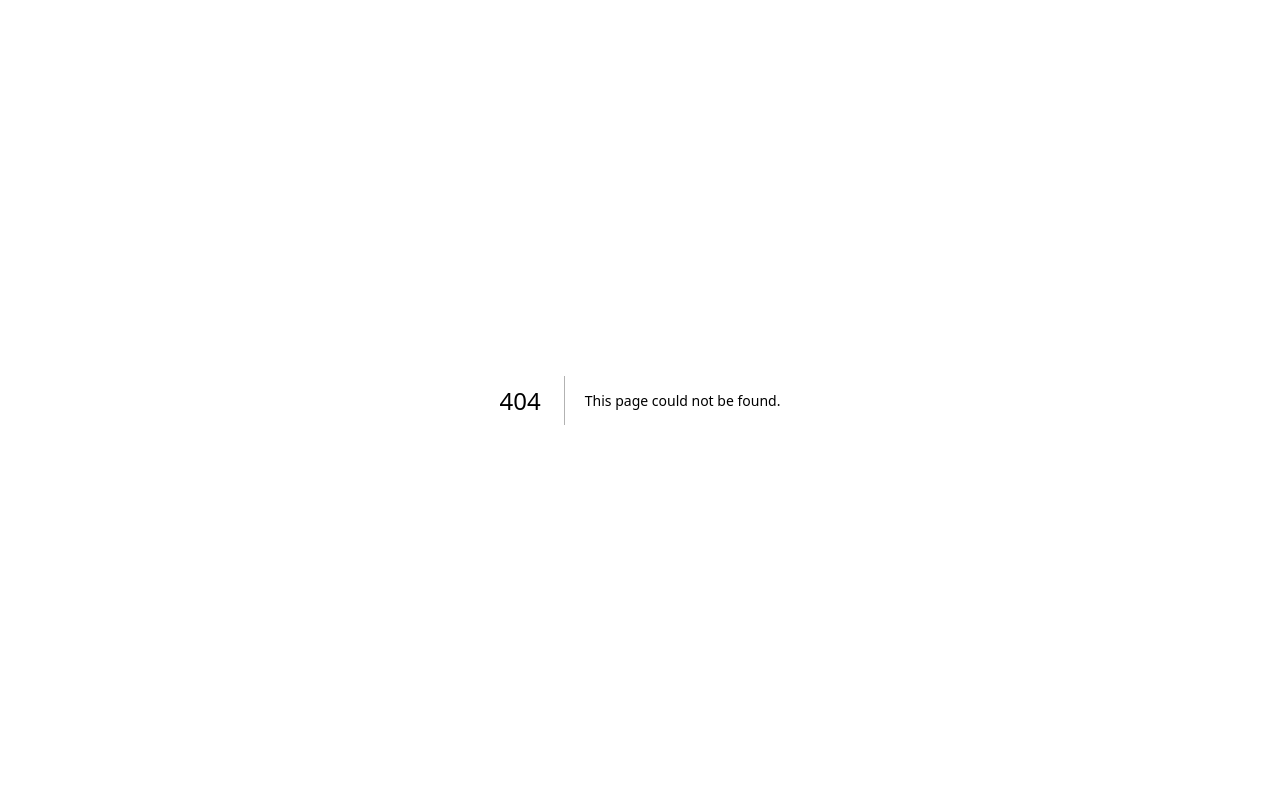
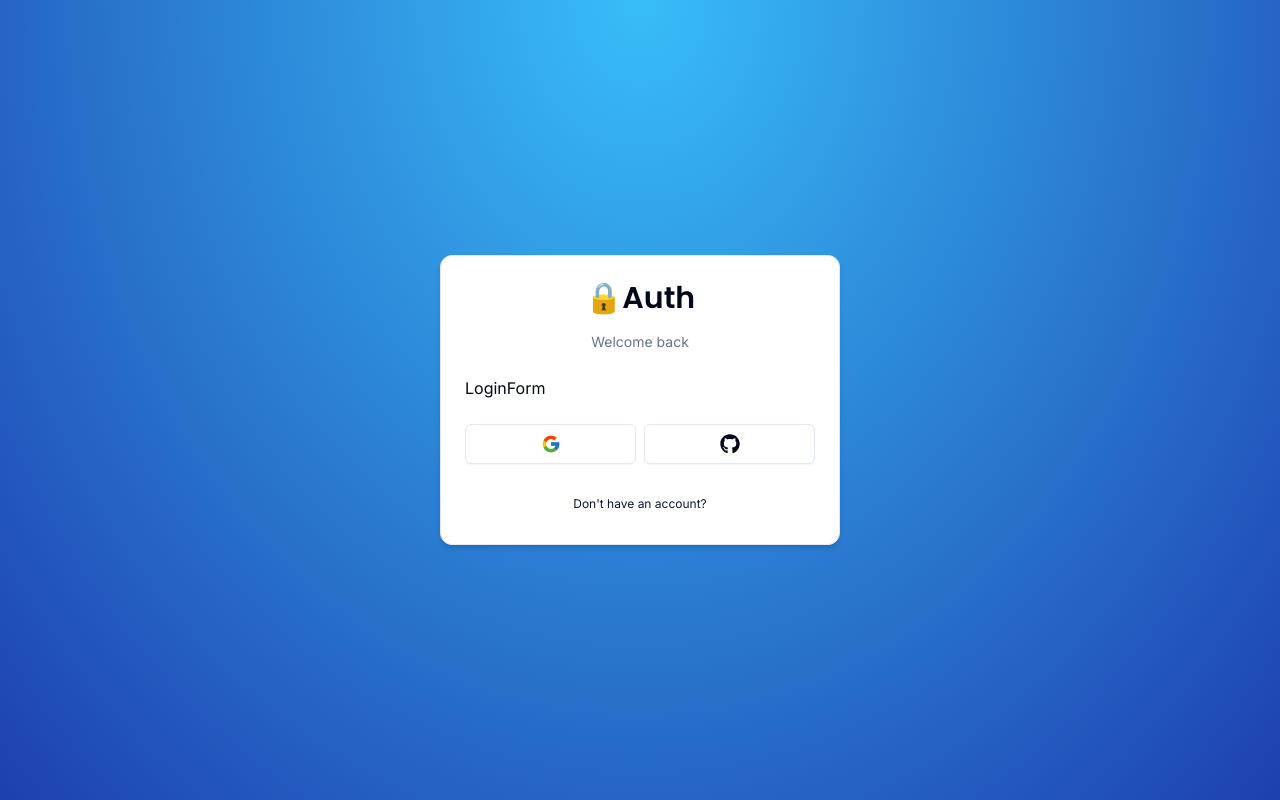
Before and after one commit to sougata-github/Next-Auth, a Next.js app: page /auth/login in a window 1280 px wide. Before the commit this address had no page. Built offline with nearby package versions, Linux system fonts and the light colour scheme.

Commit message:
add CardWrapper component.

```diff
--- /dev/null
+++ b/app/auth/layout.tsx
@@ -0,0 +1,9 @@
+const AuthLayout = ({ children }: { children: React.ReactNode }) => {
+  return (
+    <div className="h-full flex items-center justify-center bg-[radial-gradient(ellipse_at_top,var(--tw-gradient-stops))] from-sky-400 to-blue-800">
+      {children}
+    </div>
+  );
+};
+
+export default AuthLayout;
--- /dev/null
+++ b/app/auth/login/page.tsx
@@ -0,0 +1,7 @@
+import LoginForm from "@/components/auth/LoginForm";
+
+const Page = () => {
+  return <LoginForm />;
+};
+
+export default Page;
--- /dev/null
+++ b/components/auth/BackButton.tsx
@@ -0,0 +1,19 @@
+"use client";
+
+import Link from "next/link";
+import { Button } from "../ui/button";
+
+interface BackButtonProps {
+  label: string;
+  href: string;
+}
+
+const BackButton = ({ label, href }: BackButtonProps) => {
+  return (
+    <Button variant="link" className="font-normal w-full" size="sm" asChild>
+      <Link href={href}>{label}</Link>
+    </Button>
+  );
+};
+
+export default BackButton;
--- /dev/null
+++ b/components/auth/CardWrapper.tsx
@@ -0,0 +1,41 @@
+"use client";
+
+import { Card, CardContent, CardFooter, CardHeader } from "../ui/card";
+import BackButton from "./BackButton";
+import Header from "./Header";
+import Social from "./Social";
+
+interface CardWrapperProps {
+  children: React.ReactNode;
+  headerLabel: string;
+  backButtonLabel: string;
+  backButtonHref: string;
+  showSocial?: boolean;
+}
+
+const CardWrapper = ({
+  children,
+  headerLabel,
+  backButtonLabel,
+  backButtonHref,
+  showSocial,
+}: CardWrapperProps) => {
+  return (
+    <Card className="w-[400px] shadow-md">
+      <CardHeader>
+        <Header label={headerLabel} />
+      </CardHeader>
+      <CardContent>{children}</CardContent>
+      {showSocial && (
+        <CardFooter>
+          <Social />
+        </CardFooter>
+      )}
+      <CardFooter>
+        <BackButton href={backButtonHref} label={backButtonLabel} />
+      </CardFooter>
+    </Card>
+  );
+};
+
+export default CardWrapper;
--- /dev/null
+++ b/components/auth/Header.tsx
@@ -0,0 +1,23 @@
+import { cn } from "@/lib/utils";
+
+import { Poppins } from "next/font/google";
+
+const font = Poppins({
+  subsets: ["latin"],
+  weight: ["600"],
+});
+
+interface HeaderProps {
+  label: string;
+}
+
+const Header = ({ label }: HeaderProps) => {
+  return (
+    <div className="w-full flex flex-col gap-y-4 items-center justify-center">
+      <h1 className={cn("text-3xl font-semibold", font.className)}>🔒Auth</h1>
+      <p className="text-muted-foreground text-sm">{label}</p>
+    </div>
+  );
+};
+
+export default Header;
--- /dev/null
+++ b/components/auth/LoginForm.tsx
@@ -0,0 +1,16 @@
+import CardWrapper from "./CardWrapper";
+
+const LoginForm = () => {
+  return (
+    <CardWrapper
+      headerLabel="Welcome back"
+      backButtonLabel="Don't have an account?"
+      backButtonHref="/auth/register"
+      showSocial
+    >
+      LoginForm
+    </CardWrapper>
+  );
+};
+
+export default LoginForm;
--- /dev/null
+++ b/components/auth/Social.tsx
@@ -0,0 +1,21 @@
+"use client";
+
+import { FcGoogle } from "react-icons/fc";
+import { FaGithub } from "react-icons/fa6";
+
+import { Button } from "../ui/button";
+
+const Social = () => {
+  return (
+    <div className="flex items-center w-full gap-x-2">
+      <Button size="lg" className="w-full" variant="outline" onClick={() => {}}>
+        <FcGoogle className="h-5 w-5" />
+      </Button>
+      <Button size="lg" className="w-full" variant="outline" onClick={() => {}}>
+        <FaGithub className="h-5 w-5" />
+      </Button>
+    </div>
+  );
+};
+
+export default Social;
--- /dev/null
+++ b/components/ui/card.tsx
@@ -0,0 +1,76 @@
+import * as React from "react"
+
+import { cn } from "@/lib/utils"
+
+const Card = React.forwardRef<
+  HTMLDivElement,
+  React.HTMLAttributes<HTMLDivElement>
+>(({ className, ...props }, ref) => (
+  <div
+    ref={ref}
+    className={cn(
+      "rounded-xl border bg-card text-card-foreground shadow",
+      className
+    )}
+    {...props}
+  />
+))
+Card.displayName = "Card"
+
+const CardHeader = React.forwardRef<
+  HTMLDivElement,
+  React.HTMLAttributes<HTMLDivElement>
+>(({ className, ...props }, ref) => (
+  <div
+    ref={ref}
+    className={cn("flex flex-col space-y-1.5 p-6", className)}
+    {...props}
+  />
+))
+CardHeader.displayName = "CardHeader"
+
+const CardTitle = React.forwardRef<
+  HTMLParagraphElement,
+  React.HTMLAttributes<HTMLHeadingElement>
+>(({ className, ...props }, ref) => (
+  <h3
+    ref={ref}
+    className={cn("font-semibold leading-none tracking-tight", className)}
+    {...props}
+  />
+))
+CardTitle.displayName = "CardTitle"
+
+const CardDescription = React.forwardRef<
+  HTMLParagraphElement,
+  React.HTMLAttributes<HTMLParagraphElement>
+>(({ className, ...props }, ref) => (
+  <p
+    ref={ref}
+    className={cn("text-sm text-muted-foreground", className)}
+    {...props}
+  />
+))
+CardDescription.displayName = "CardDescription"
+
+const CardContent = React.forwardRef<
+  HTMLDivElement,
+  React.HTMLAttributes<HTMLDivElement>
+>(({ className, ...props }, ref) => (
+  <div ref={ref} className={cn("p-6 pt-0", className)} {...props} />
+))
+CardContent.displayName = "CardContent"
+
+const CardFooter = React.forwardRef<
+  HTMLDivElement,
+  React.HTMLAttributes<HTMLDivElement>
+>(({ className, ...props }, ref) => (
+  <div
+    ref={ref}
+    className={cn("flex items-center p-6 pt-0", className)}
+    {...props}
+  />
+))
+CardFooter.displayName = "CardFooter"
+
+export { Card, CardHeader, CardFooter, CardTitle, CardDescription, CardContent }
--- a/package.json
+++ b/package.json
@@ -16,6 +16,7 @@
     "next": "14.1.3",
     "react": "^18",
     "react-dom": "^18",
+    "react-icons": "^5.0.1",
     "tailwind-merge": "^2.2.1",
     "tailwindcss-animate": "^1.0.7"
   },
```
Also changed, not shown: 1 other file (tests, documents, lock files or other folders).
